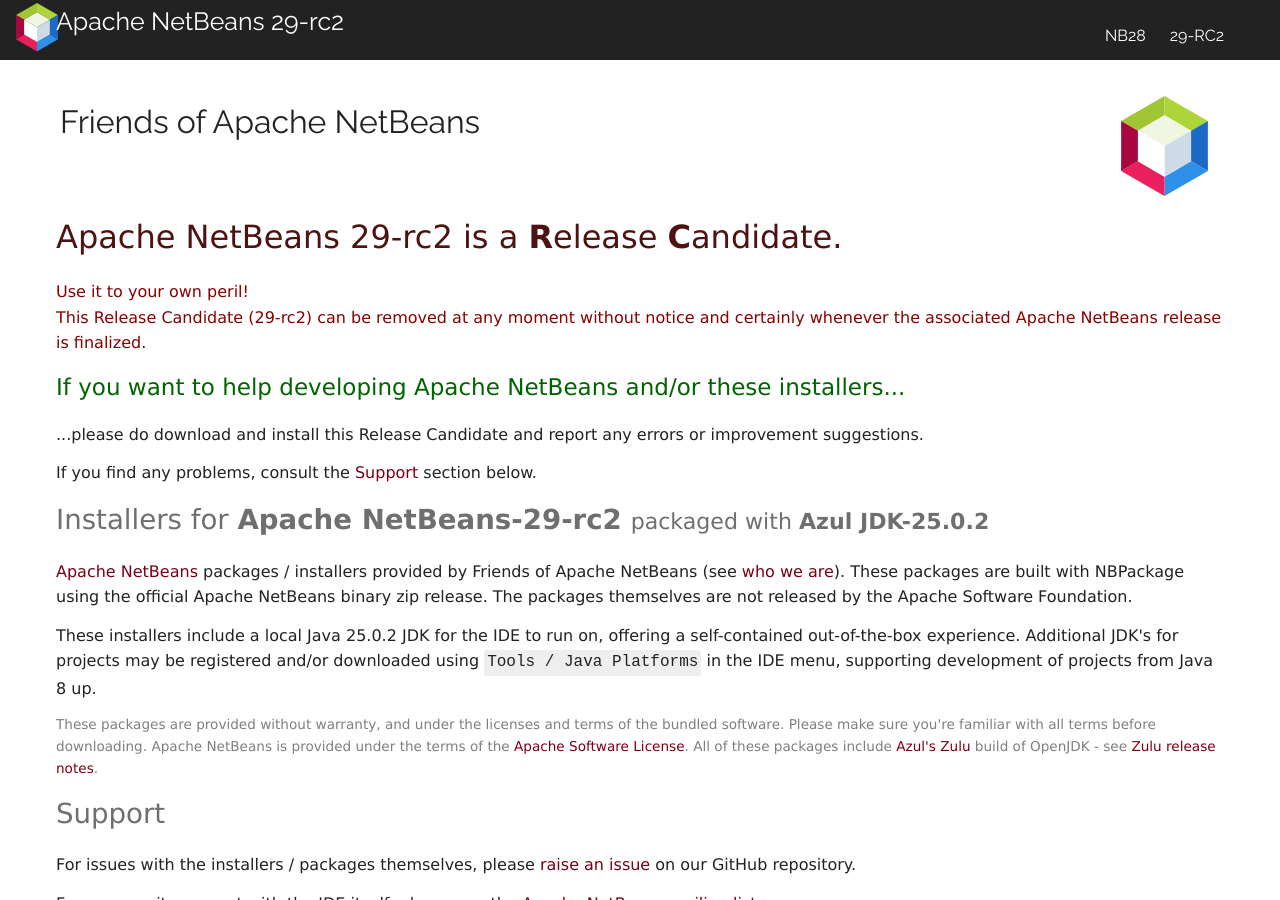
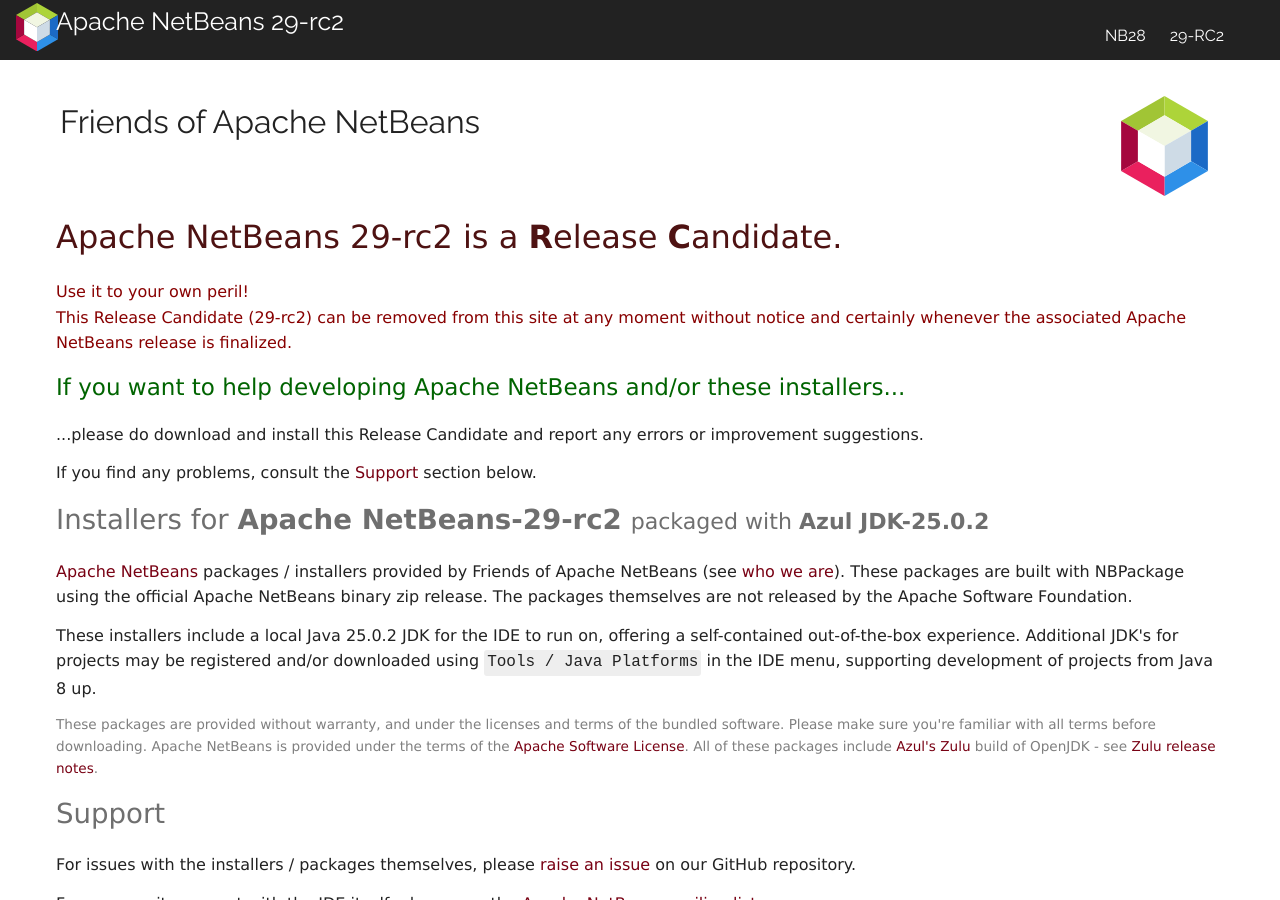
Before and after one commit to Friends-of-Apache-NetBeans/netbeans-installers-site, a Jekyll site: the page built from rc29-rc2.md, in a window 1280 px wide and 900 px high. Built offline with Jekyll 4.4.1, drawn with Linux system fonts in a browser that asks for light colours; nearby versions of some CDN libraries.

Commit message:
Update prerelease.html

```diff
--- a/_includes/prerelease.html
+++ b/_includes/prerelease.html
@@ -3,7 +3,7 @@
 <p style="color:#800">
 Use it to your own peril!<br>
 
-This Release Candidate ({{sb.netbeans-version}}) can be removed at any moment without notice and certainly whenever the associated Apache NetBeans release is finalized.
+This Release Candidate ({{sb.netbeans-version}}) can be removed from this site at any moment without notice and certainly whenever the associated Apache NetBeans release is finalized.
 </p>
 <h3 style="color:darkgreen">If you want to help developing Apache NetBeans and/or these installers...</h3>
 <p>...please do download and install this Release Candidate and report any errors or improvement suggestions.</p>
```
